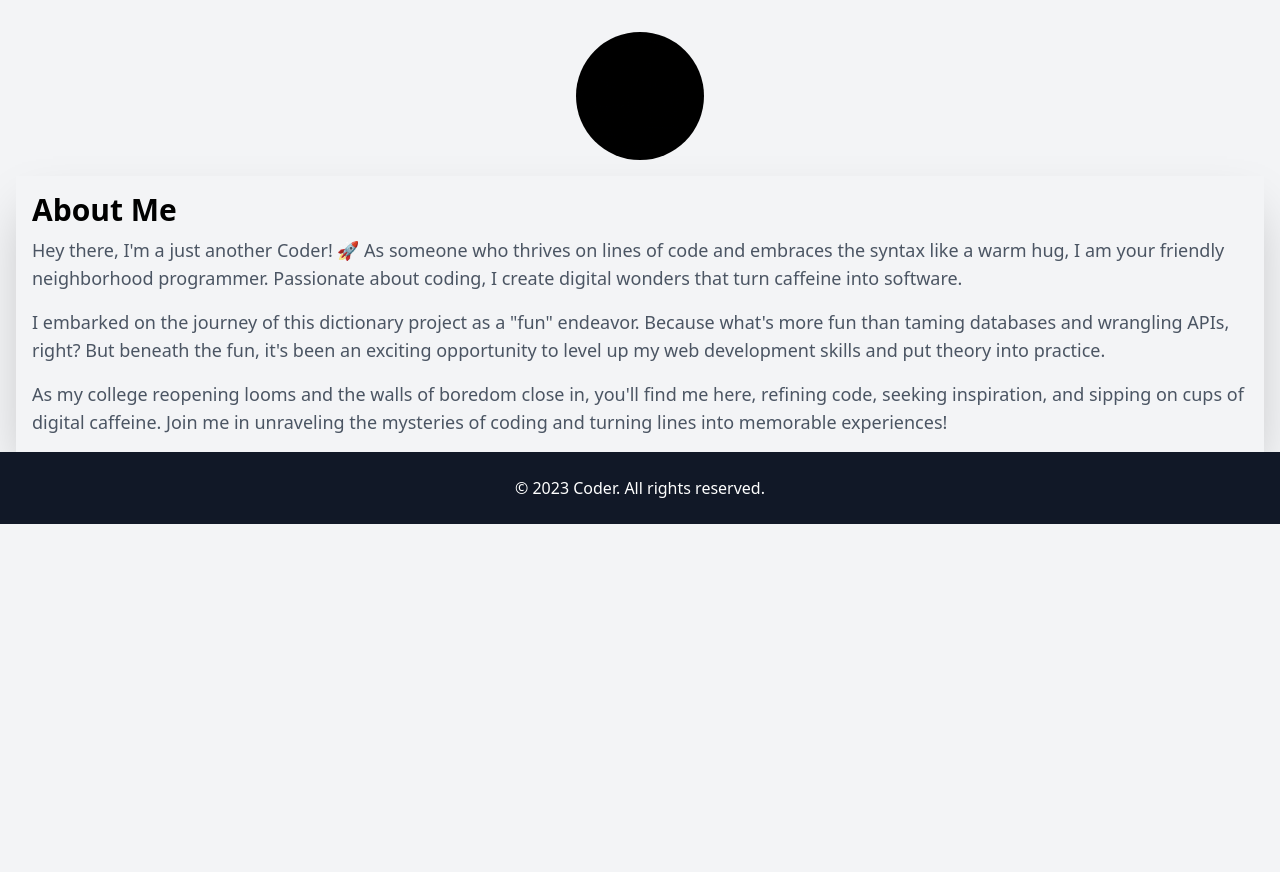
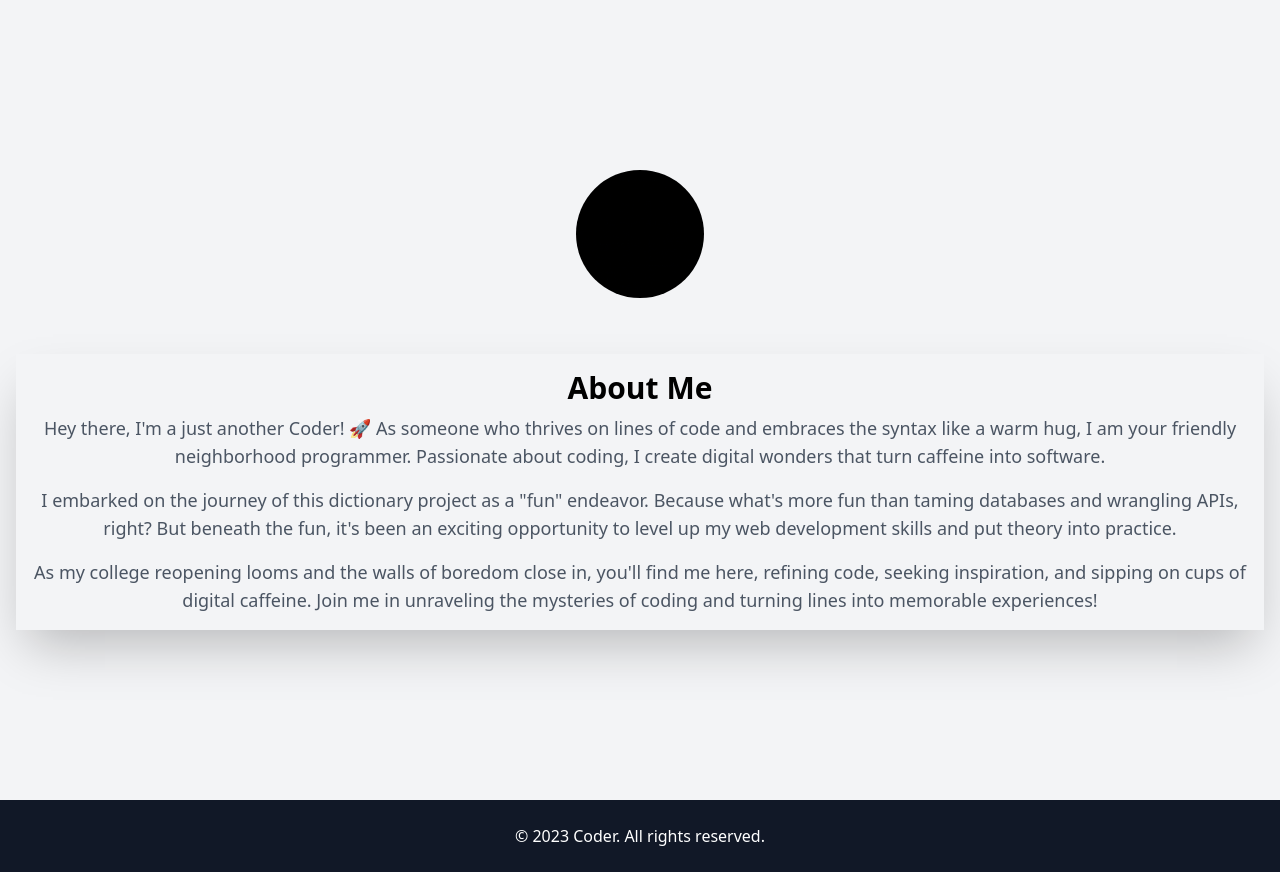
Before and after one commit to CodeBytes101/Dictionary-App, a Flask app: page /about in a window 1280 px wide. Shown: the part 88-960 px from the top of the page. Before the commit the page ends 612 px from the top, so only its background shows below. Run offline with Flask 3, Linux system fonts and the light colour scheme; style sheets or scripts are compiled from the project's sources; some libraries are stand-ins or nearby versions.

Commit message:
refinements

```diff
--- a/main.py
+++ b/main.py
@@ -1,32 +1,34 @@
 import requests
 from bs4 import BeautifulSoup
 import json
-from flask import Flask,render_template,request
+from flask import Flask, render_template, request
 import random
-from flask_mail import Mail,Message
+from flask_mail import Mail, Message
 
-with open('config.json') as file:
+with open("config.json") as file:
     data = json.load(file)
-    params = data['params']
+    params = data["params"]
+
 
 def thought():
-    with open('quotes.json', 'r',encoding='utf-8') as json_file:
+    with open("quotes.json", "r", encoding="utf-8") as json_file:
         data = json.load(json_file)
         quote = random.choice(list(data.keys()))
         meaning = data[quote]
-        return quote,meaning
+        return quote, meaning
 
 
 def define(word):
-    response = requests.get("https://www.merriam-webster.com/dictionary/"+word)
+    response = requests.get("https://www.merriam-webster.com/dictionary/" + word)
 
     if response.status_code == requests.codes.ok:
-        soup  = BeautifulSoup(response.content, "html.parser")
-        data = soup.find('div',class_ = 'sense-content w-100')
+        soup = BeautifulSoup(response.content, "html.parser")
+        data = soup.find("div", class_="sense-content w-100")
         definition = data.text
         return definition
     else:
         return None
+
 
 def get_word_of_the_day():
     response = requests.get("https://www.merriam-webster.com/word-of-the-day")
@@ -36,63 +38,70 @@ def get_word_of_the_day():
         word_element = soup.find("h2", class_="word-header-txt")
         definition_element = soup.find("p")
 
-        if word_element :
+        if word_element:
             word = word_element.get_text().strip()
             definition = definition_element.get_text().strip()
-            return word ,definition
-
+            return word, definition
 
 
 app = Flask(__name__)
 
-app.config['MAIL_SERVER'] = 'smtp.gmail.com'
-app.config['MAIL_PORT'] = 465
-app.config['MAIL_USE_SSL'] = True
-app.config['MAIL_USERNAME'] = params['email']
-app.config['MAIL_PASSWORD'] = params['pass']
-app.config['MAIL_DEFAULT_SENDER'] = params['email']
+app.config["MAIL_SERVER"] = "smtp.gmail.com"
+app.config["MAIL_PORT"] = 465
+app.config["MAIL_USE_SSL"] = True
+app.config["MAIL_USERNAME"] = params["email"]
+app.config["MAIL_PASSWORD"] = params["pass"]
+app.config["MAIL_DEFAULT_SENDER"] = params["email"]
 
 mail = Mail(app)
 
-@app.route('/')
+
+@app.route("/")
 def home():
-    word,definition = get_word_of_the_day()
-    quote,meaning = thought()
-    return render_template('index.html',word=word,definition = definition,quote=quote,meaning=meaning)
+    word, definition = get_word_of_the_day()
+    quote, meaning = thought()
+    return render_template(
+        "index.html", word=word, definition=definition, quote=quote, meaning=meaning
+    )
 
 
-@app.route('/search',methods = ["GET","POST"])
+@app.route("/search", methods=["GET", "POST"])
 def search_word():
-    if request.method == 'POST':
-        word = request.form.get('word')
+    if request.method == "POST":
+        word = request.form.get("word")
         if word:
             definition = define(word)
             if definition != None:
-                return render_template('result.html',word= word,definition = definition)
+                return render_template("result.html", word=word, definition=definition)
             else:
-                return render_template('error.html')
+                return render_template("error.html")
         else:
-            return render_template('search.html')
+            return render_template("search.html")
     else:
-        return render_template('search.html')
+        return render_template("search.html")
 
-@app.route('/about')
+
+@app.route("/about")
 def about():
-    return render_template('about.html')
+    return render_template("about.html")
 
-@app.route('/contact',methods = ['GET','POST'])
+
+@app.route("/contact", methods=["GET", "POST"])
 def contact():
-    if request.method =='POST':
-        name = request.form.get('name')
-        email = request.form.get('email')
-        number = request.form.get('phone')
-        msg = request.form.get('message')
-        message = Message(subject=f'New Mail From {name.capitalize()}',recipients=[params['email']])
-        message.body = f'{msg}\n\nNumber:{number}\n\nEmail: {email}'
+    if request.method == "POST":
+        name = request.form.get("name")
+        email = request.form.get("email")
+        number = request.form.get("phone")
+        msg = request.form.get("message")
+        message = Message(
+            subject=f"New Mail From {name.capitalize()}", recipients=[params["email"]]
+        )
+        message.body = f"{msg}\n\nNumber:{number}\n\nEmail: {email}"
         mail.send(message)
-        return render_template('contact.html')
+        return render_template("contact.html")
     else:
-        return render_template('contact.html')
+        return render_template("contact.html")
 
-if __name__ == '__main__':
-    app.run(debug=False,host='0.0.0.0')
+
+if __name__ == "__main__":
+    app.run(debug=True, host="0.0.0.0")
--- a/templates/about.html
+++ b/templates/about.html
@@ -5,44 +5,45 @@
     <meta charset="UTF-8">
     <meta name="viewport" content="width=device-width, initial-scale=1.0">
     <title>About Me</title>
-    <link rel="stylesheet" href="/static/css/style.css">
+    <script src="https://cdn.tailwindcss.com"></script>
+
 </head>
 
 <body class="bg-gray-100">
     <header class="text-gray-600 body-font">
-        <div class="container mx-auto flex flex-wrap p-5 flex-col md:flex-row items-center">
-            <a href='/' class="flex title-font font-medium items-center text-gray-900 mb-4 md:mb-0">
+        <div class="container flex flex-col flex-wrap items-center p-5 mx-auto md:flex-row">
+            <a href='/' class="flex items-center mb-4 font-medium text-gray-900 title-font md:mb-0">
 
-                <span class="ml-3 font-semibold text-purple-700 text-5xl">JustDefine</span>
+                <span class="ml-3 text-5xl font-semibold text-purple-700">JustDefine</span>
             </a>
             <nav
-                class="md:mr-auto md:ml-4 md:py-1 md:pl-4 md:border-l md:border-gray-400	flex flex-wrap items-center text-base justify-center">
-                <a href='/' class="mr-5 hover:text-gray-900 font-semibold ">Home</a>
-                <a href='/about' class="mr-5 hover:text-gray-900 font-semibold">About</a>
-                <a href='/contact' class="mr-5 hover:text-gray-900 font-semibold">Contact</a>
+                class="flex flex-wrap items-center justify-center text-base md:mr-auto md:ml-4 md:py-1 md:pl-4 md:border-l md:border-gray-400">
+                <a href='/' class="mr-5 font-semibold hover:text-gray-900 ">Home</a>
+                <a href='/about' class="mr-5 font-semibold hover:text-gray-900">About</a>
+                <a href='/contact' class="mr-5 font-semibold hover:text-gray-900">Contact</a>
             </nav>
 
         </div>
     </header>
 
     <!-- Main Content -->
-    <main class="container mx-auto mt-8 px-4">
-        <img src="/static/logo.gif" alt="Profile" class="w-32 h-32 rounded-full mx-auto mb-4">
-        <div class="shadow-2xl p-4">
-            <h1 class="text-3xl font-semibold mb-2">About Me</h1>
+    <main class="flex flex-col items-center justify-center min-h-screen px-4 gap-y-10">
+        <img src="/static/logo.gif" alt="Profile" class="w-32 h-32 mx-auto mb-4 rounded-full">
+        <div class="p-4 text-center shadow-2xl">
+            <h1 class="mb-2 text-3xl font-semibold text-center">About Me</h1>
             <p class="text-lg text-gray-600">
                 Hey there, I'm a just another Coder! 🚀 As someone who thrives on lines of code and
                 embraces the syntax like a warm hug, I am your friendly neighborhood
                 programmer. Passionate about coding, I create digital wonders that
                 turn caffeine into software.
             </p>
-            <p class="text-lg text-gray-600 mt-4">
+            <p class="mt-4 text-lg text-gray-600">
                 I embarked on the journey of this dictionary project as a "fun" endeavor.
                 Because what's more fun than taming databases and wrangling APIs, right?
                 But beneath the fun, it's been an exciting opportunity to level up my web
                 development skills and put theory into practice.
             </p>
-            <p class="text-lg text-gray-600 mt-4">
+            <p class="mt-4 text-lg text-gray-600">
                 As my college reopening looms and the walls of boredom close in, you'll
                 find me here, refining code, seeking inspiration, and sipping on cups of
                 digital caffeine. Join me in unraveling the mysteries of coding and
@@ -52,7 +53,7 @@
     </main>
 
     <!-- Sticky Footer -->
-    <footer class=" bottom-0  bg-gray-900 text-white py-6 w-full">
+    <footer class="bottom-0 w-full py-6 text-white bg-gray-900 ">
         <div class="container mx-auto text-center">
             <p>&copy; 2023 Coder. All rights reserved.</p>
         </div>
```
Also changed, not shown: templates/index.html (+21 -18 lines).
